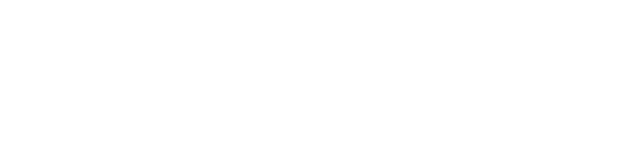
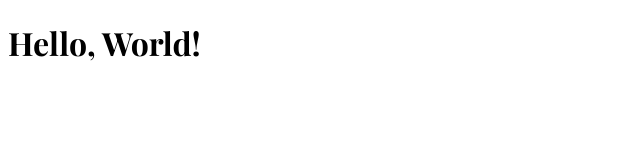
Before and after one commit to joominchoi/homepage, a website: page index.html in a window 1280 px wide. Shown: the whole page, without its empty margins (0-640 px from the left). Drawn offline with Linux system fonts and the light colour scheme.

Commit message:
Import fonts

```diff
--- a/index.html
+++ b/index.html
@@ -6,7 +6,9 @@
     <title>Document</title>
     <link rel="stylesheet" href="styles.css" />
   </head>
-  <body></body>
+  <body>
+    <h1>Hello, World!</h1>
+  </body>
 
   <script src="main.js"></script>
 </html>
--- a/styles.css
+++ b/styles.css
@@ -1,7 +1,35 @@
+@font-face {
+  font-family: 'Playfair Display';
+  src: url('assets/fonts/playfair-display/PlayfairDisplay-VariableFont_wght.ttf') format('truetype');
+  font-weight: 100 900; /* Specify the font weight range */
+  font-style: normal; /* Regular style */
+  font-display: swap; /* Use 'swap' for better performance and user experience */
+}
+
+@font-face {
+  font-family: 'Playfair Display';
+  src: url('assets/fonts/playfair-display/PlayfairDisplay-VariableFont_wght.ttf') format('truetype');
+  font-weight: 100 900; /* Specify the font weight range */
+  font-style: italic; /* Italic style */
+  font-display: swap; /* Use 'swap' for better performance and user experience */
+}
+
+@font-face {
+  font-family: 'Roboto';
+  src: url('assets/fonts/roboto/Roboto-Regular.ttf') format('truetype');
+  font-weight: 100 900; /* Specify the font weight range */
+  font-style: normal; /* Italic style */
+}
+
 *,
 *::before,
 *::after {
   box-sizing: border-box;
+}
+
+body {
+  font-family: 'Playfair Display', sans-serif;
+  /* Use the font-family in your styles */
 }
 
 img {
```
Also changed, not shown: assets/fonts/playfair-display/PlayfairDisplay-Italic-VariableFont_wght.ttf (added), assets/fonts/playfair-display/PlayfairDisplay-VariableFont_wght.ttf (added), assets/fonts/roboto/Roboto-Regular.ttf (added).
